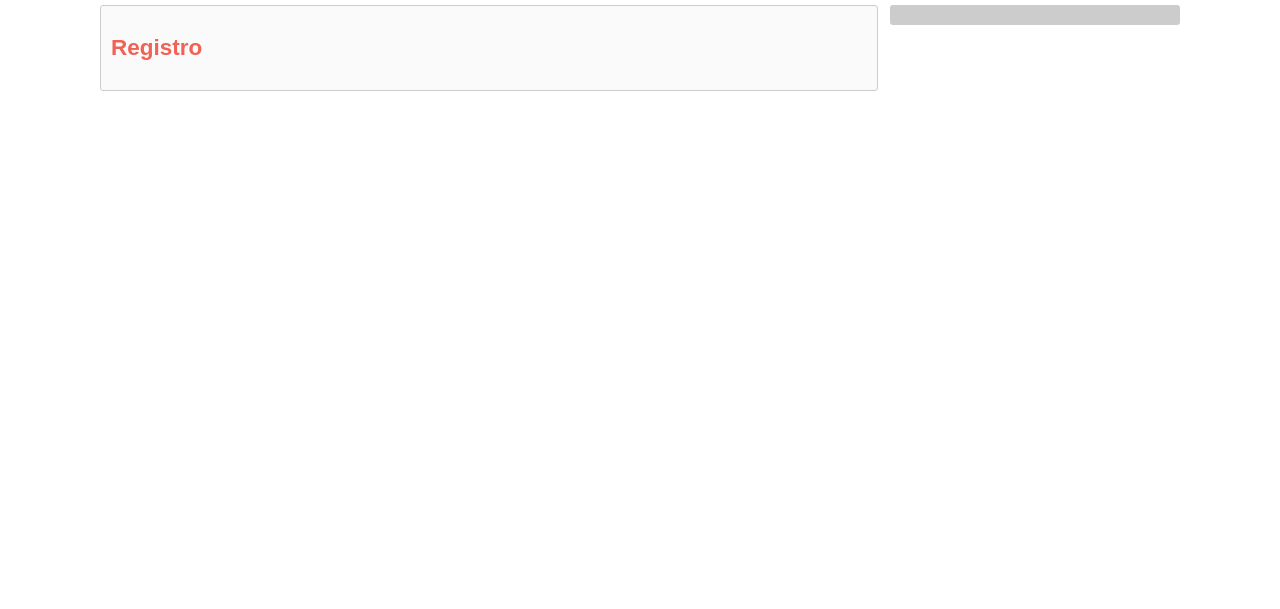
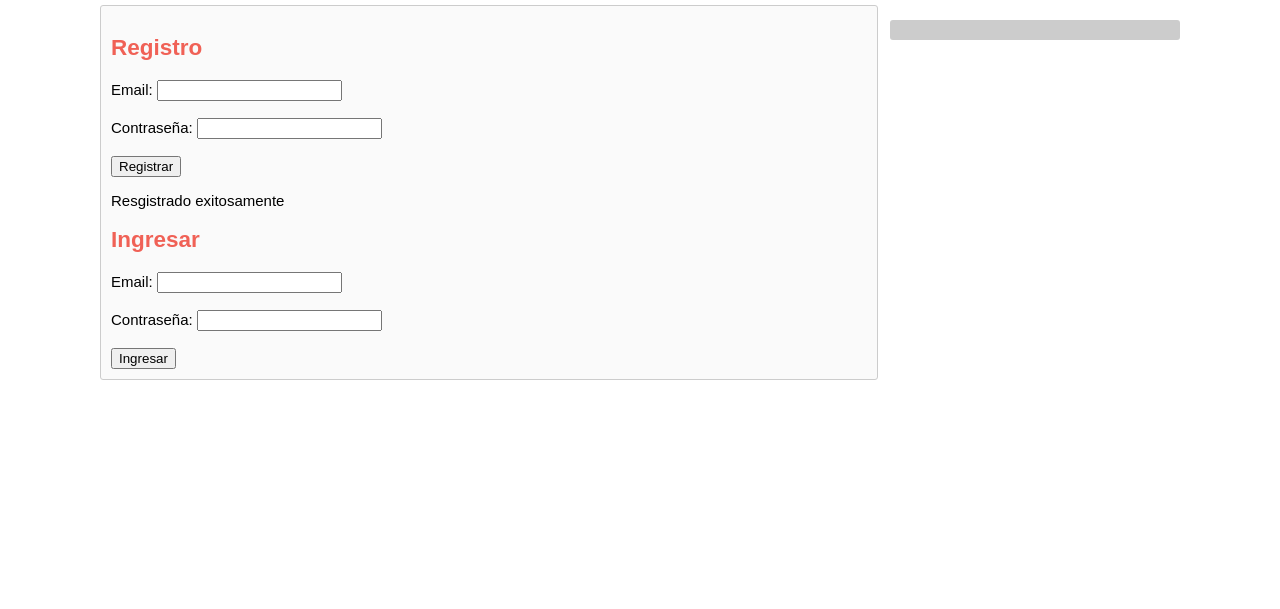
Before and after one commit to TomiSach/PHP_avanzado, a PHP site: page /unidad8.php?reg_ok in a window 1280 px wide. Shown: the part 151-760 px from the top of the page. Run offline with PHP 8.4, Linux system fonts and the light colour scheme.

Commit message:
unidad8_mk1

```diff
--- a/base_evaluaciones/unidad8.php
+++ b/base_evaluaciones/unidad8.php
@@ -1,5 +1,6 @@
 	<!DOCTYPE html>
 	<html lang="es">
+
 	<head>
 		<meta charset="utf-8">
 		<meta name="viewport" content="width=device-width, initial-scale=1.0" />
@@ -19,7 +20,48 @@
 			</header>
 			<section>
 				<h2>Registro</h2>
+				<form action="cargarusuario.php" method="POST">
+					<label for="email">Email:</label>
+					<input type="text" id="email" name="email" required>
+					<br><br>
+					<label for="contrasenia">Contraseña:</label>
+					<input type="text" id="clave" name="clave" required>
+					<br><br>
+					<input type="submit" value="Registrar">
+				</form>
+				<p>
+					<?php
+
+					if (isset($_GET['reg_ok'])) {
+						echo '<p>Resgistrado exitosamente</p>';
+					}
+					?>
+				</p>
+				<h2>Ingresar</h2>
+				<form action="ingreso.php" method="POST">
+					<label for="email">Email:</label>
+					<input type="text" id="email" name="email" required>
+					<br><br>
+					<label for="clave">Contraseña:</label>
+					<input type="text" id="clave" name="clave" required>
+					<br><br>
+					<input type="submit" value="Ingresar">
+				</form>
 			</section>
+			<p>
+				<?php
+
+				if (isset($_GET['pass_ok'])) {
+					echo '<p>Ingresado exitosamente</p>';
+				}
+				?>
+				<?php
+
+				if (isset($_GET['pass_error'])) {
+					echo '<p>Error al ingesar</p>';
+				}
+				?>
+			</p>
 			<aside>
 
 			</aside>
@@ -29,4 +71,5 @@
 
 		</div>
 	</body>
+
 	</html>
```
Also changed, not shown: base_evaluaciones/cargarusuario.php (added, +18 -0 lines), base_evaluaciones/ingreso.php (added, +20 -0 lines), 2 other files. Lines whose indentation alone changed are shown as unchanged.
